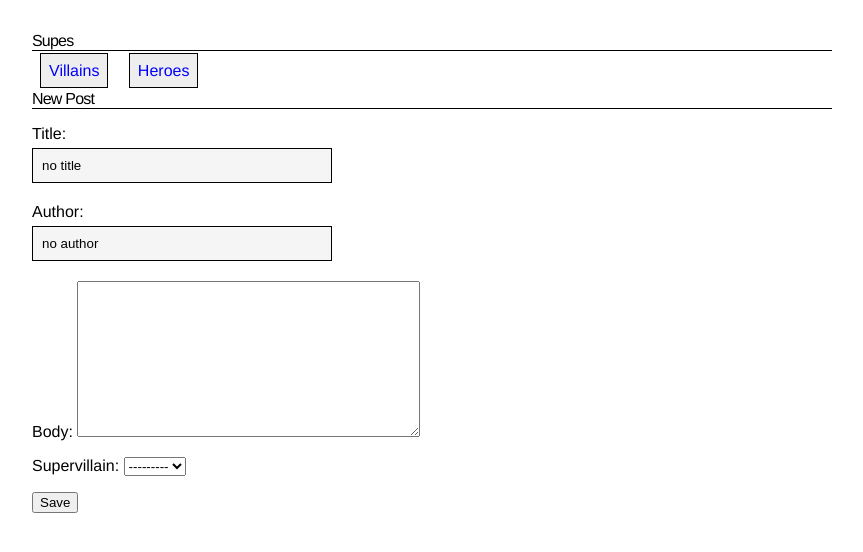
After one commit to Scotty1990/superhero-database-backend, a Django app: page /supervillainposts/new in a window 1280 px wide. The commit adds this page. Shown: the top 552 px of the page, without its empty margins (208-1071 px from the left). Run offline with Django 4.2, Linux system fonts and the light colour scheme; data that the repository does not hold is empty.

Commit message:
added routes and views for posts

```diff
--- a/superhero_database_app/admin.py
+++ b/superhero_database_app/admin.py
@@ -1,6 +1,10 @@
 from django.contrib import admin
-from .models import SuperHero, SuperVillain
+from .models import SuperHero, SuperVillain, SuperHeroPost, SuperVillainPost, SuperHeroComment, SuperVillainComment
 
 # Register your models here.
 admin.site.register(SuperHero)
 admin.site.register(SuperVillain)
+admin.site.register(SuperHeroPost)
+admin.site.register(SuperVillainPost)
+admin.site.register(SuperHeroComment)
+admin.site.register(SuperVillainComment)
--- a/superhero_database_app/forms.py
+++ b/superhero_database_app/forms.py
@@ -1,5 +1,5 @@
 from django import forms
-from .models import SuperHero, SuperVillain
+from .models import SuperHero, SuperVillain, SuperHeroPost, SuperVillainPost, SuperHeroComment, SuperVillainComment
 
 class SuperHeroForm(forms.ModelForm):
     class Meta:
@@ -10,3 +10,13 @@ class SuperVillainForm(forms.ModelForm):
     class Meta:
         model = SuperVillain
         fields = ('name', 'creators', 'alter_ego', 'place_of_residence', 'description', 'origin_story', 'career', 'image_url', 'aliases', 'powers', 'comics', 'movies', 'other_forms_of_media',)
+
+class SuperHeroPostForm(forms.ModelForm):
+    class Meta:
+        model = SuperHeroPost
+        fields = ('title', 'author', 'body', 'superhero',)
+
+class SuperVillainPostForm(forms.ModelForm):
+    class Meta:
+        model = SuperVillainPost
+        fields = ('title', 'author', 'body', 'supervillain',)
--- a/superhero_database_app/models.py
+++ b/superhero_database_app/models.py
@@ -36,3 +36,37 @@ class SuperVillain(models.Model):
 
     def __str__(self):
         return self.name
+
+class SuperHeroPost(models.Model):
+    superhero = models.ForeignKey(SuperHero, on_delete=models.CASCADE, related_name='superhero_posts')
+    title = models.CharField(max_length=100, default='no title')
+    author = models.CharField(max_length=100, default='no author')
+    body = models.TextField()
+
+    def __str__(self):
+        return self.title
+
+class SuperVillainPost(models.Model):
+    supervillain = models.ForeignKey(SuperVillain, on_delete=models.CASCADE, related_name='supervillain_posts')
+    title = models.CharField(max_length=100, default='no title')
+    author = models.CharField(max_length=100, default='no author')
+    body = models.TextField()
+
+    def __str__(self):
+        return self.title
+
+class SuperHeroComment(models.Model):
+    superhero_post = models.ForeignKey(SuperHeroPost, on_delete=models.CASCADE, related_name='superhero_comments')
+    author = models.CharField(max_length=100, default='no author')
+    body = models.TextField()
+
+    def __str__(self):
+        return self.author
+
+class SuperVillainComment(models.Model):
+    supervillain_post = models.ForeignKey(SuperVillainPost, on_delete=models.CASCADE, related_name='supervillain_comments')
+    author = models.CharField(max_length=100, default='no author')
+    body = models.TextField()
+
+    def __str__(self):
+        return self.author
--- /dev/null
+++ b/superhero_database_app/templates/superhero_database_app/supervillain_post_form.html
@@ -0,0 +1,8 @@
+{% extends 'superhero_database_app/base.html' %}
+{% block content %}
+<h1>New Post</h1>
+<form method="POST" class="super-form">
+  {% csrf_token %} {{ form.as_p }}
+  <button type="submit" class="save btn btn-default">Save</button>
+</form>
+{% endblock %}
--- a/superhero_database_app/urls.py
+++ b/superhero_database_app/urls.py
@@ -12,4 +12,10 @@ urlpatterns = [
     path('villains/<int:pk>/edit', views.supervillain_edit, name='supervillain_edit'),
     path('heroes/<int:pk>/delete', views.superhero_delete, name='superhero_delete'),
     path('villains/<int:pk>/delete', views.supervillain_delete, name='supervillain_delete'),
+    path('superheroposts/', views.superhero_post_list, name='superhero_post_list'),
+    path('supervillainposts/', views.supervillain_post_list, name='supervillain_post_list'),
+    path('superheroposts/<int:pk>', views.superhero_post_detail, name='superhero_post_detail'),
+    path('supervillainposts/<int:pk>', views.supervillain_post_detail, name='supervillain_post_detail'),
+    path('superheroposts/new', views.superhero_post_create, name='superhero_post_create'),
+    path('supervillainposts/new', views.supervillain_post_create, name='supervillain_post_create'),
 ]
--- a/superhero_database_app/views.py
+++ b/superhero_database_app/views.py
@@ -1,6 +1,6 @@
 from django.shortcuts import render, redirect
-from .models import SuperVillain, SuperHero
-from .forms import SuperHeroForm, SuperVillainForm
+from .models import SuperVillain, SuperHero, SuperHeroPost, SuperVillainPost
+from .forms import SuperHeroForm, SuperVillainForm, SuperHeroPostForm, SuperVillainPostForm
 
 # Create your views here.
 
@@ -69,3 +69,39 @@ def superhero_delete(request, pk):
 def supervillain_delete(request, pk):
     SuperVillain.objects.get(pk=pk).delete()
     return redirect('supervillain_list')
+
+def superhero_post_list(request):
+    superhero_posts = SuperHeroPost.objects.all()
+    return render(request, 'superhero_database_app/superhero_post_list.html', {'superhero_posts': superhero_posts})
+
+def supervillain_post_list(request):
+    supervillain_posts = SuperVillainPost.objects.all()
+    return render(request, 'superhero_database_app/supervillain_post_list.html', {'supervillain_posts': supervillain_posts})
+
+def superhero_post_detail(request, pk):
+    superhero_post = SuperHeroPost.objects.get(pk=pk)
+    return render(request, 'superhero_database_app/superhero_post_detail.html', {'superhero_posts_detail': superhero_post})
+
+def supervillain_post_detail(request, pk):
+    supervillain_post = SuperVillainPost.objects.get(pk=pk)
+    return render(request, 'superhero_database_app/supervillain_post_detail.html', {'supervillain_posts_detail': supervillain_post})
+
+def superhero_post_create(request):
+    if request.method == 'POST':
+        form = SuperHeroPostForm(request.POST)
+        if form.is_valid():
+            superhero_post = form.save()
+            return redirect('superhero_post_detail', pk=superhero_post.pk)
+    else:
+        form = SuperHeroPostForm()
+    return render(request, 'superhero_database_app/superhero_post_form.html', {'form': form})
+
+def supervillain_post_create(request):
+    if request.method == 'POST':
+        form = SuperVillainPostForm(request.POST)
+        if form.is_valid():
+            supervillain_post = form.save()
+            return redirect('supervillain_post_detail', pk=supervillain_post.pk)
+    else:
+        form = SuperVillainPostForm()
+    return render(request, 'superhero_database_app/supervillain_post_form.html', {'form': form})
```
Also changed, not shown: superhero_database_app/templates/superhero_database_app/superhero_detail.html (+13 -0 lines), superhero_database_app/templates/superhero_database_app/superhero_post_detail.html (added, +15 -0 lines), superhero_database_app/templates/superhero_database_app/superhero_post_form.html (added, +8 -0 lines), superhero_database_app/templates/superhero_database_app/superhero_post_list.html (added, +8 -0 lines), superhero_database_app/templates/superhero_database_app/supervillain_detail.html (+12 -0 lines), superhero_database_app/templates/superhero_database_app/supervillain_post_detail.html (added, +15 -0 lines), superhero_database_app/templates/superhero_database_app/supervillain_post_list.html (added, +8 -0 lines), superhero_database_app/migrations/0002_postsupervillain_postsuperhero_commentsupervillain_and_more.py (added), superhero_database_app/migrations/0003_superherocomment_superheropost_supervillaincomment_and_more.py (added).
